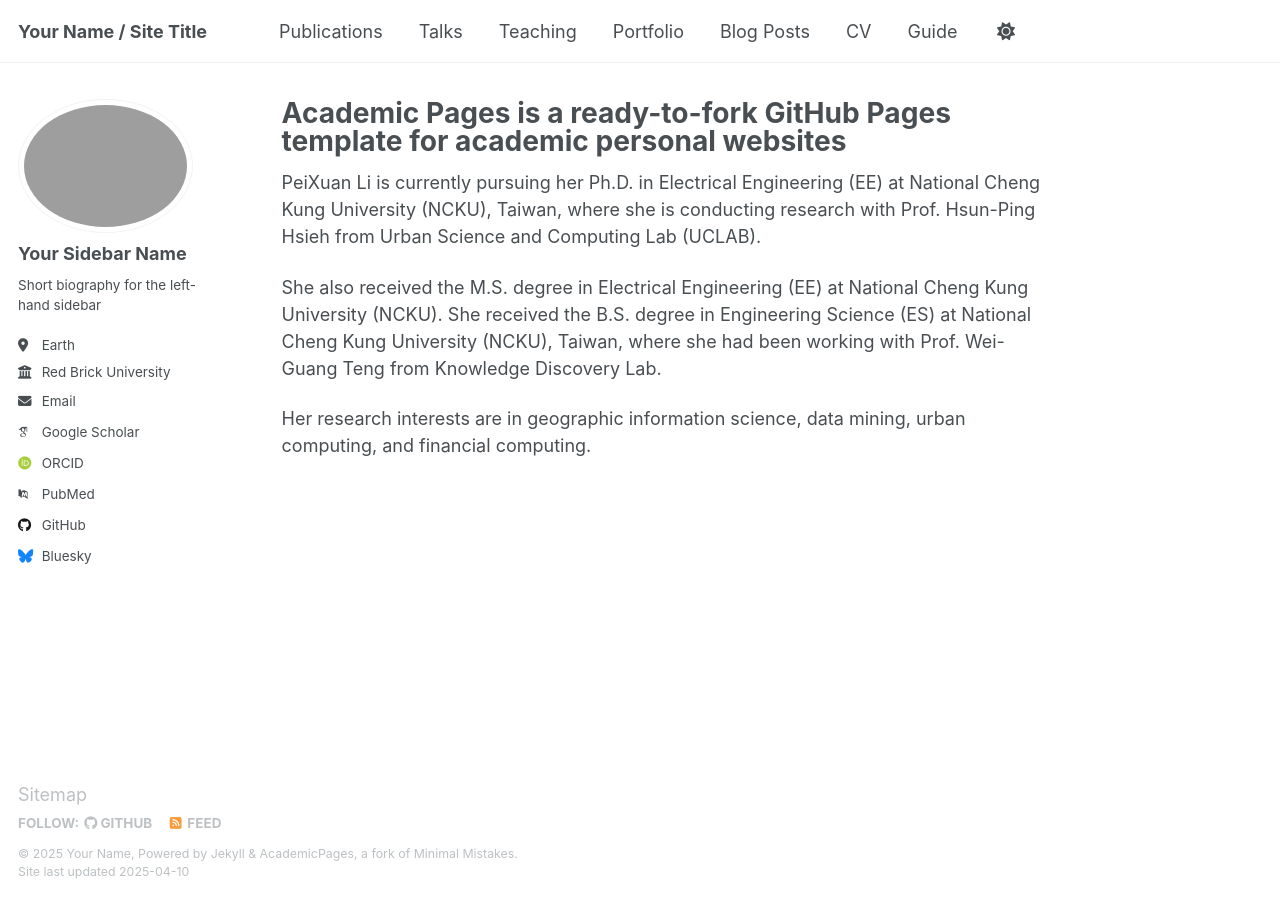
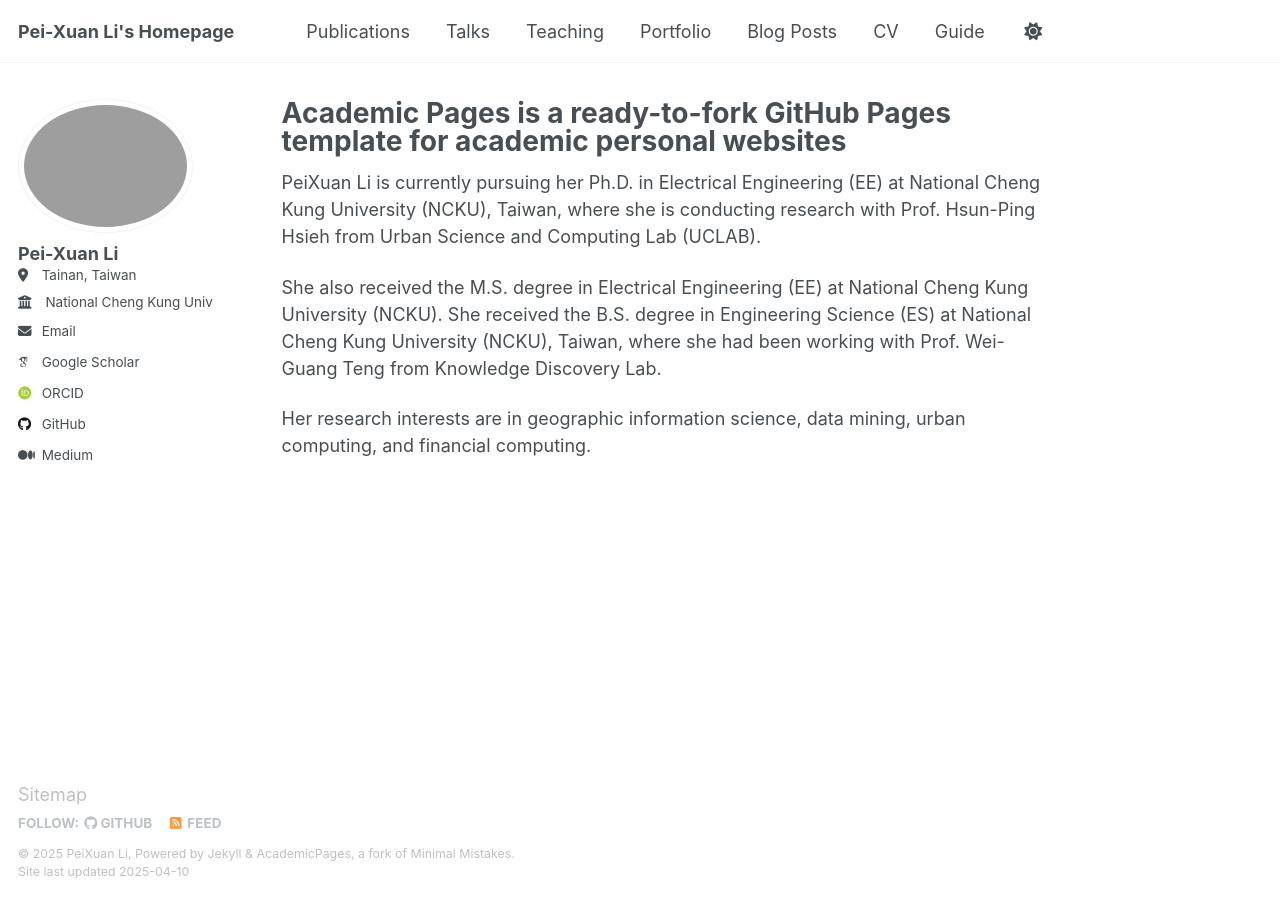
Before and after one commit to alia0801/alia0801.github.io, a Jekyll site: the page built from _pages/about.md, in a window 1280 px wide. Built offline with Jekyll 4.4.1, drawn with Linux system fonts in a browser that asks for light colours; some web fonts are replaced.

Commit message:
update config

```diff
--- a/_config.yml
+++ b/_config.yml
@@ -9,35 +9,35 @@
 # Basic Site Settings
 locale                   : "en-US"
 site_theme               : "default"
-title                    : "Your Name / Site Title"
+title                    : "Pei-Xuan Li's Homepage"
 title_separator          : "-"
-name                     : &name "Your Name"
-description              : &description "personal description"
-url                      : https://academicpages.github.io # the base hostname & protocol for your site e.g. "https://[your GitHub username].github.io"
+name                     : &name "PeiXuan Li"
+description              : &description "My Homepage"
+url                      : https://alia0801.github.io # the base hostname & protocol for your site e.g. "https://[your GitHub username].github.io"
 baseurl                  : "" # the subpath of your site, e.g. "/blog"
-repository               : "academicpages/academicpages.github.io"
+repository               : "alia0801/alia0801.github.io"
 
 # Site Author - The following control what appear as part of the author content on the side bar.
 #               If a field is blank the icon and link will not appear, otherwise it will be shown.
 #               Additional customization can be done by editing /_includes/author-profile.html
 author:
   # Biographic information
-  avatar           : "profile.png"
-  name             : "Your Sidebar Name"
+  avatar           : "profile.jpg"
+  name             : "Pei-Xuan Li"
   pronouns         : # example: "she/her"
-  bio              : "Short biography for the left-hand sidebar"
-  location         : "Earth"
-  employer         : "Red Brick University"
+  bio              : #"Short biography for the left-hand sidebar"
+  location         : "Tainan, Taiwan"
+  employer         : " National Cheng Kung University"
   uri              : # URL
-  email            : "none@example.org"
+  email            : "n28121107@gs.ncku.edu.tw"
 
   # Academic websites
   arxiv            : # URL - Update with the correct link to your profile
-  googlescholar    : "https://scholar.google.com/citations?user=PS_CX0AAAAAJ"
+  googlescholar    : "https://scholar.google.com/citations?user=anDU8dMAAAAJ"
   impactstory      : # URL
-  orcid            : "http://orcid.org/yourorcidurl"
+  orcid            : "http://orcid.org/0000-0002-6014-4191"
   semantic         : # URL
-  pubmed           : "https://www.ncbi.nlm.nih.gov/pubmed/?term=john+snow"
+  pubmed           : #"https://www.ncbi.nlm.nih.gov/pubmed/?term=john+snow"
   researchgate     : # URL
   scopus           : # URL
 
@@ -45,12 +45,12 @@ author:
   bitbucket        : # Username - Update with your username on the site
   codepen          : # Username
   dribbble         : # Username
-  github           : "academicpages"
+  github           : "https://github.com/alia0801"
   kaggle           : # Username
   stackoverflow    : # User number or user number and name (i.e., use "1" or "1/jeff-atwood")
 
   # Social media
-  bluesky          : "bsky.app" # Replace this with you Bluesky username
+  bluesky          : #"bsky.app" # Replace this with you Bluesky username
   facebook         : # Username
   flickr           : # Username
   foursquare       : # Username
@@ -61,7 +61,7 @@ author:
   lastfm           : # Username
   linkedin         : # Username
   mastodon         : # URL
-  medium           : # URL
+  medium           : https://medium.com/@alia880801 # URL
   pinterest        : # Username
   soundcloud       : # Username
   steam            : # Username
```
